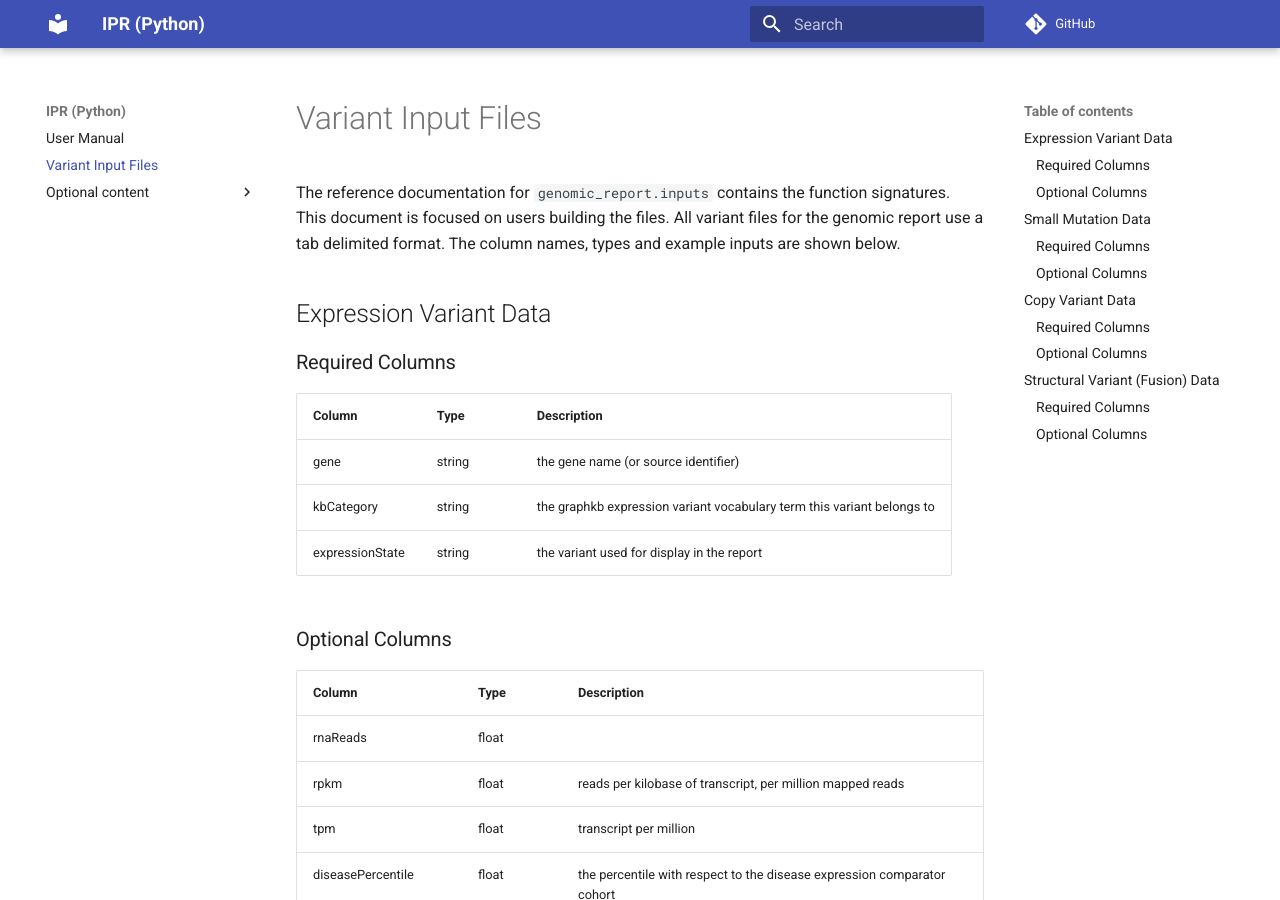
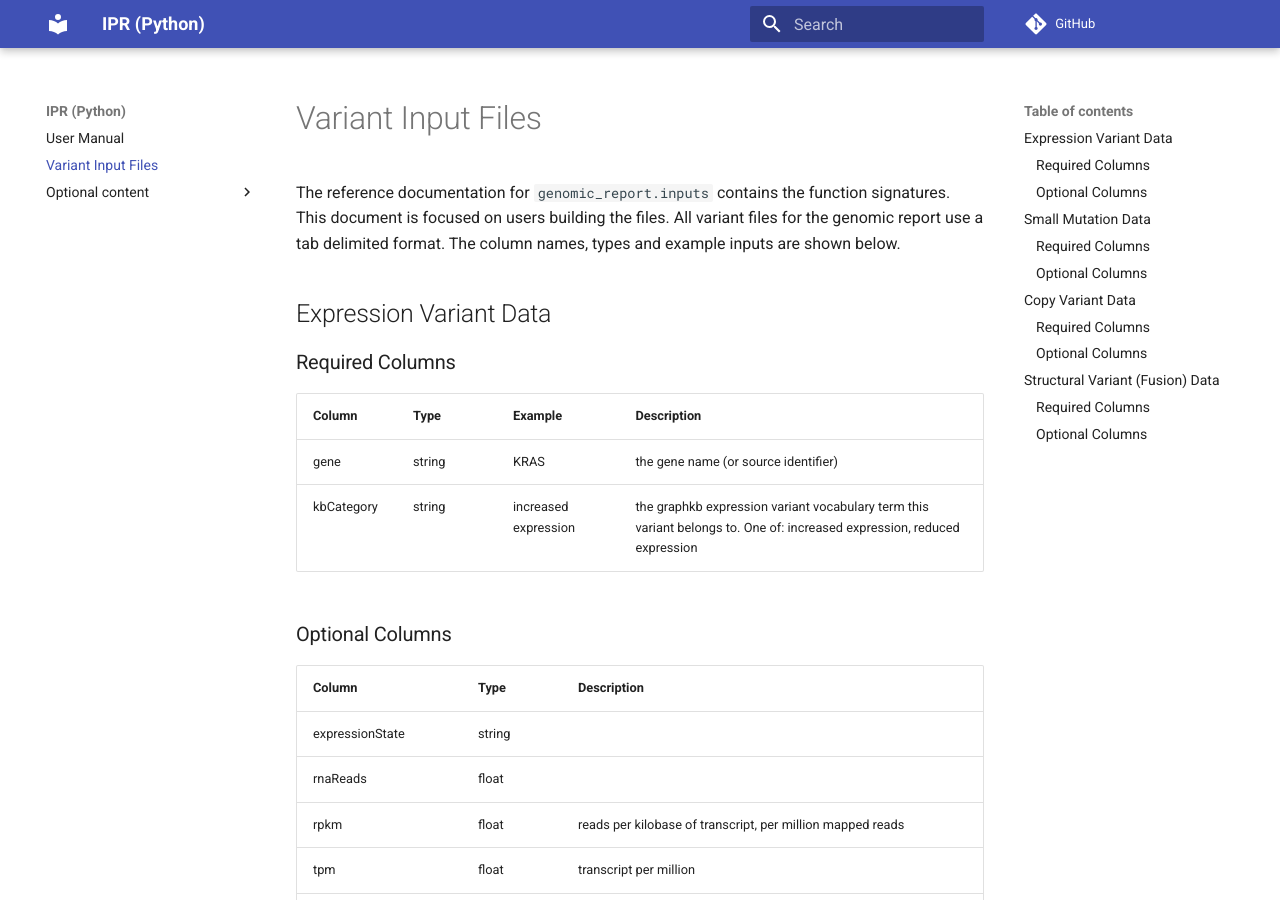
Before and after one commit to bcgsc/pori_ipr_python, an MkDocs documentation site: the page built from docs/variant_inputs.md, in a window 1280 px wide and 900 px high. Built offline with MkDocs 1.6.1 and Material for MkDocs 9.7.7, drawn with Linux system fonts in a browser that asks for light colours; comment, search, counter and statistics services are not loaded; some of the changed text lies outside the part shown.

Commit message:
Add kbCategory examples

```diff
--- a/docs/variant_inputs.md
+++ b/docs/variant_inputs.md
@@ -8,36 +8,34 @@ use a tab delimited format. The column names, types and example inputs are shown
 
 ### Required Columns
 
-| Column          | Type   | Description                                                            |
-| --------------- | ------ | ---------------------------------------------------------------------- |
-| gene            | string | the gene name (or source identifier)                                   |
-| kbCategory      | string | the graphkb expression variant vocabulary term this variant belongs to |
-| expressionState | string | the variant used for display in the report                             |
-
+| Column     | Type   | Example              | Description                                                                                                              |
+| ---------- | ------ | -------------------- | ------------------------------------------------------------------------------------------------------------------------ |
+| gene       | string | KRAS                 | the gene name (or source identifier)                                                                                     |
+| kbCategory | string | increased expression | the graphkb expression variant vocabulary term this variant belongs to. One of: increased expression, reduced expression |
 
 ### Optional Columns
 
-
-| Column                | Type  | Description                                                                                        |
-| --------------------- | ----- | -------------------------------------------------------------------------------------------------- |
-| rnaReads              | float |                                                                                                    |
-| rpkm                  | float | reads per kilobase of transcript, per million mapped reads                                         |
-| tpm                   | float | transcript per million                                                                             |
-| diseasePercentile     | float | the percentile with respect to the disease expression comparator cohort                            |
-| diseasekIQR           | float | the kIQR with respect to the disease expression comparator cohort                                  |
-| diseaseZScore         | float | the zscore with respect to the disease expression comparator cohort                                |
-| diseaseFoldChange     | float | the fold change with respect to the median of the disease expression comparator cohort             |
-| diseaseQC             | float |                                                                                                    |
-| primarySitePercentile | float | the percentile with respect to the normal primary site expression comparator cohort                |
-| primarySitekIQR       | float | the kIQR with respect to the normal primary site expression comparator cohort                      |
-| primarySiteZScore     | float | the zscore with respect to the normal primary site expression comparator cohort                    |
-| primarySiteFoldChange | float | the fold change with respect to the median of the normal primary site expression comparator cohort |
-| primarySiteQC         | float |                                                                                                    |
-| biopsySitePercentile  | float | the percentile with respect to the normal biopsy site expression comparator cohort                 |
-| biopsySitekIQR        | float | the kIQR with respect to the normal biopsy site expression comparator cohort                       |
-| biopsySiteZScore      | float | the zscore with respect to the normal biopsy site expression comparator cohort                     |
-| biopsySiteFoldChange  | float | the fold change with respect to the median of the normal biopsy site expression comparator cohort  |
-| biopsySiteQC          | float |                                                                                                    |
+| Column                | Type   | Description                                                                                        |
+| --------------------- | ------ | -------------------------------------------------------------------------------------------------- |
+| expressionState       | string |                                                                                                    | the variant used for display in the report. Will default to the kbCategory value if not specified |
+| rnaReads              | float  |                                                                                                    |
+| rpkm                  | float  | reads per kilobase of transcript, per million mapped reads                                         |
+| tpm                   | float  | transcript per million                                                                             |
+| diseasePercentile     | float  | the percentile with respect to the disease expression comparator cohort                            |
+| diseasekIQR           | float  | the kIQR with respect to the disease expression comparator cohort                                  |
+| diseaseZScore         | float  | the zscore with respect to the disease expression comparator cohort                                |
+| diseaseFoldChange     | float  | the fold change with respect to the median of the disease expression comparator cohort             |
+| diseaseQC             | float  |                                                                                                    |
+| primarySitePercentile | float  | the percentile with respect to the normal primary site expression comparator cohort                |
+| primarySitekIQR       | float  | the kIQR with respect to the normal primary site expression comparator cohort                      |
+| primarySiteZScore     | float  | the zscore with respect to the normal primary site expression comparator cohort                    |
+| primarySiteFoldChange | float  | the fold change with respect to the median of the normal primary site expression comparator cohort |
+| primarySiteQC         | float  |                                                                                                    |
+| biopsySitePercentile  | float  | the percentile with respect to the normal biopsy site expression comparator cohort                 |
+| biopsySitekIQR        | float  | the kIQR with respect to the normal biopsy site expression comparator cohort                       |
+| biopsySiteZScore      | float  | the zscore with respect to the normal biopsy site expression comparator cohort                     |
+| biopsySiteFoldChange  | float  | the fold change with respect to the median of the normal biopsy site expression comparator cohort  |
+| biopsySiteQC          | float  |                                                                                                    |
 
 ## Small Mutation Data
 
@@ -55,7 +53,6 @@ Small mutations are composed of indels and single nucleotide variants.
 | gene          | string  | KRAS        | the gene name                              |
 | proteinChange | string  | p.G12D      | the HGVS protein notation                  |
 | transcript    | string  | ENST00001.2 | the transcript name                        |
-
 
 ### Optional Columns
 
@@ -79,14 +76,12 @@ Small mutations are composed of indels and single nucleotide variants.
 
 ## Copy Variant Data
 
-
 ### Required Columns
 
-| Column     | Type   | Example | Description                                                      |
-| ---------- | ------ | ------- | ---------------------------------------------------------------- |
-| gene       | string | KRAS    | the gene name                                                    |
-| kbCategory | string |         | the graphkb copy variant vocabulary term this variant belongs to |
-
+| Column     | Type   | Example       | Description                                                                                                                                                                                                      |
+| ---------- | ------ | ------------- | ---------------------------------------------------------------------------------------------------------------------------------------------------------------------------------------------------------------- |
+| gene       | string | KRAS          | the gene name                                                                                                                                                                                                    |
+| kbCategory | string | deep deletion | the graphkb copy variant vocabulary term this variant belongs to. One of: amplification, deep deletion, low level copy gain, and shallow deletion. By default only amplifications and deep deletions are matched |
 
 ### Optional Columns
 
@@ -99,7 +94,6 @@ Small mutations are composed of indels and single nucleotide variants.
 | end            | integer |         | the genomic end position of the copy segment this gene copy number was called from   |
 | cna            | float   | 1.22    | The copy number alteration (CNA) ratio                                               |
 | log2Cna        | float   |         |                                                                                      |
-
 
 ## Structural Variant (Fusion) Data
 
@@ -118,7 +112,6 @@ Small mutations are composed of indels and single nucleotide variants.
 
 ### Optional Columns
 
-
 | Column           | Type    | Example | Description                                                             |
 | ---------------- | ------- | ------- | ----------------------------------------------------------------------- |
 | detectedIn       | string  | DNA     | the sample type(s) this SV was detected in                              |
```
